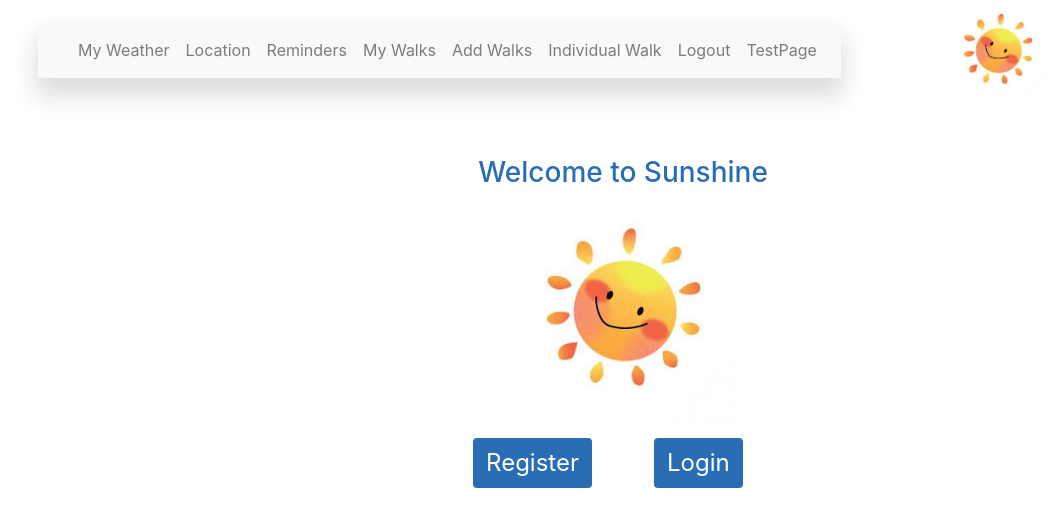
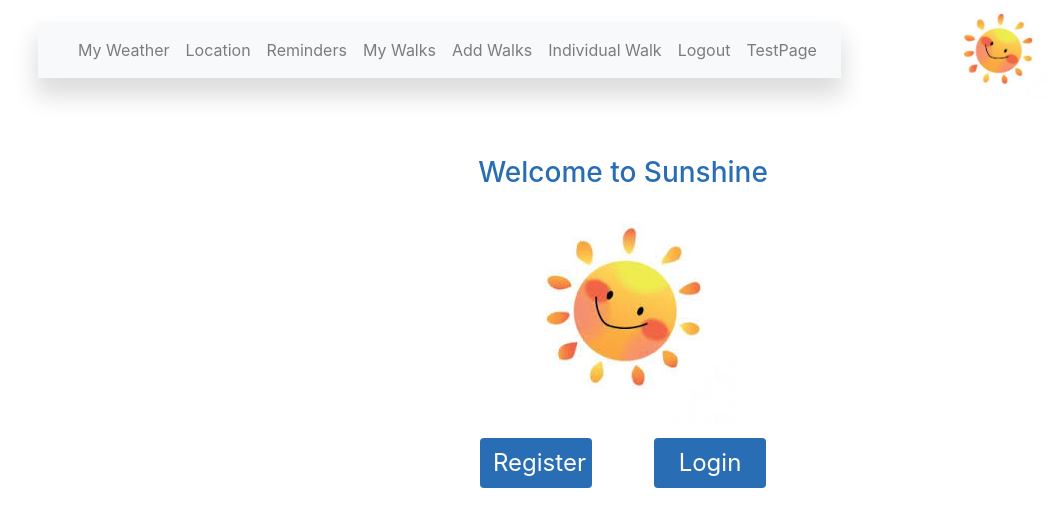
Before and after one commit to TR-SUNSHINE/Frontend, a React (Create React App) app: page /WelcomePage in a window 1280 px wide. Shown: the top 526 px of the page, without its empty margins (17-1081 px from the left). Built offline with nearby package versions, Linux system fonts and the light colour scheme; no server answers; what google-maps-react would draw is missing.

Commit message:
FEAT: starting to get welcome page buttons same size

```diff
--- a/src/components/Button/Button.css
+++ b/src/components/Button/Button.css
@@ -7,6 +7,7 @@
     background-color: #296eb4;
     color: white;
     font-size: 18px;
+    width: 112px;
   }
 
   .button--link {
--- a/src/components/WelcomePage/WelcomePage.js
+++ b/src/components/WelcomePage/WelcomePage.js
@@ -25,7 +25,6 @@ const Welcome = () => {
 
                     <Col xs={12} sm={12} md={6}>
                         <div className="button__container button__container--right" >
-                            {/* link to correct logiin LoginPage */}
                             <Button variant="accessible"><Link className="button--link" to="/loginPage">Login</Link></Button>
                         </div>
                     </Col>
```
Also changed, not shown: 1 other file (tests, documents, lock files or other folders).
